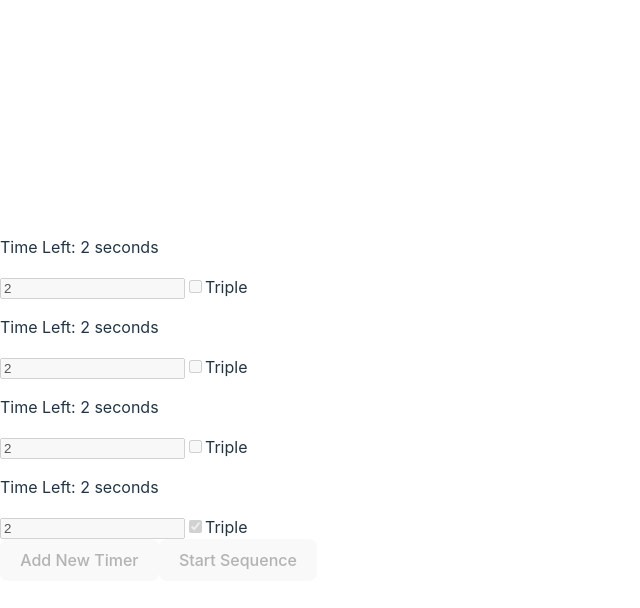
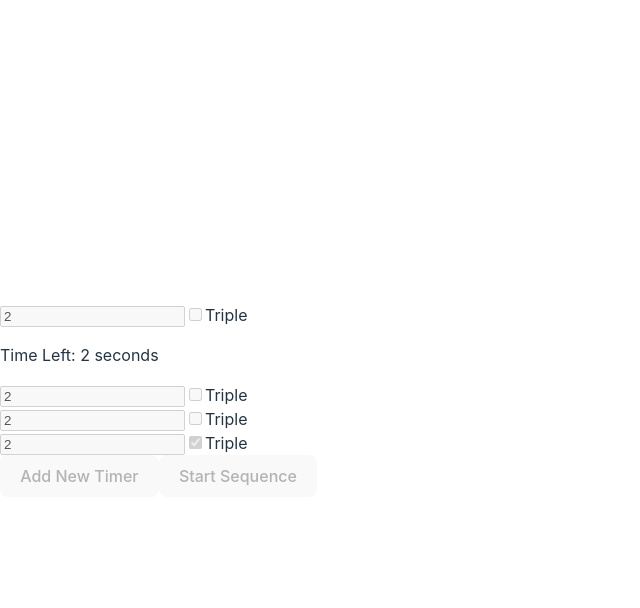
Before and after one commit to arejensen/meditation_timer, a React (Vite) app: page / in a window 1280 px wide. Both pictures are taken after a click on the button "Start Sequence". Shown: the top 608 px of the page, without its empty margins (0-640 px from the left). Built offline with nearby package versions, Linux system fonts and the light colour scheme.

Commit message:
Only show the countdown if the timer is active

```diff
--- a/src/components/Timer.tsx
+++ b/src/components/Timer.tsx
@@ -56,9 +56,13 @@ const Timer: React.FC<TimerProps> = ({ initialTime, triple, alarmSound, isActive
   }, [isActive, timeLeft, initialTime, playSound]);
 
   return (
-    <div>
-      <p>Time Left: {isActive ? timeLeft : initialTime} seconds</p>
-    </div>
+    <>
+      {isActive && (
+        <div>
+          <p>Time Left: {timeLeft} seconds</p>
+        </div>
+      )}
+    </>
   );
 };
 
```
